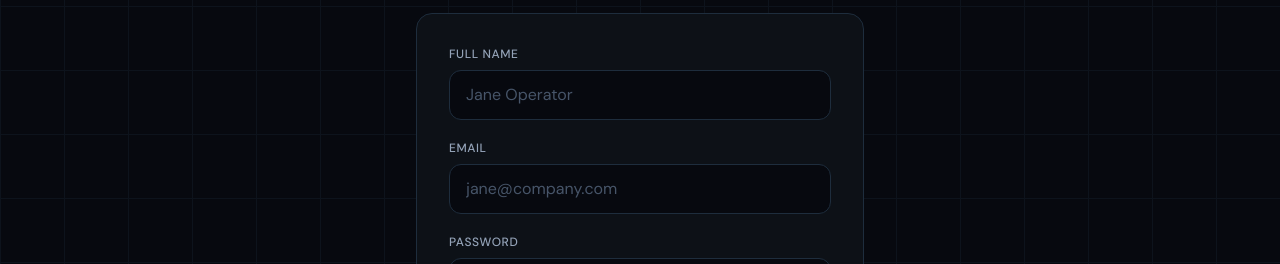
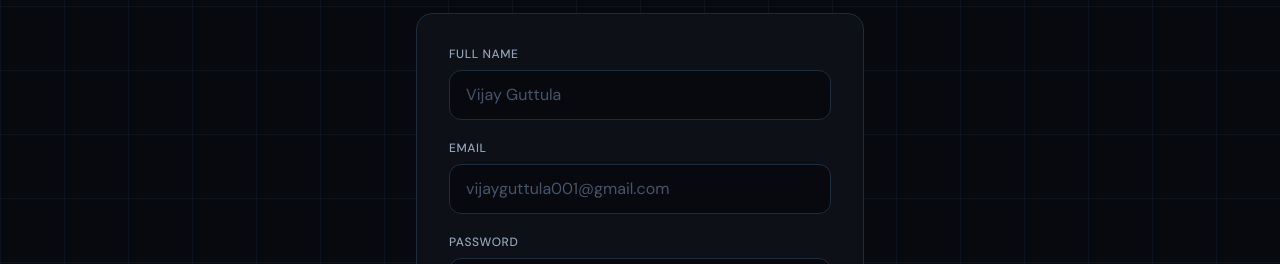
Before and after one commit to VJLIVE/voltgrid-frontend, a Vue app: page /register in a window 1280 px wide. Shown: the part 250-514 px from the top of the page. Built offline with nearby package versions, Linux system fonts and the light colour scheme; no server answers.

Commit message:
Placeholder text

```diff
--- a/src/views/LoginView.vue
+++ b/src/views/LoginView.vue
@@ -83,7 +83,7 @@ async function submit() {
                 <input
                   v-model="email"
                   type="email"
-                  placeholder="operator@company.com"
+                  placeholder="vijayguttula001@gmail.com"
                   autocomplete="email"
                   class="input-dark"
                 />
--- a/src/views/RegisterView.vue
+++ b/src/views/RegisterView.vue
@@ -86,7 +86,7 @@ async function submit() {
                 <input
                   v-model="name"
                   type="text"
-                  placeholder="Jane Operator"
+                  placeholder="Vijay Guttula"
                   autocomplete="name"
                   class="input-dark"
                 />
@@ -98,7 +98,7 @@ async function submit() {
                 <input
                   v-model="email"
                   type="email"
-                  placeholder="jane@company.com"
+                  placeholder="vijayguttula001@gmail.com"
                   autocomplete="email"
                   class="input-dark"
                 />
```
